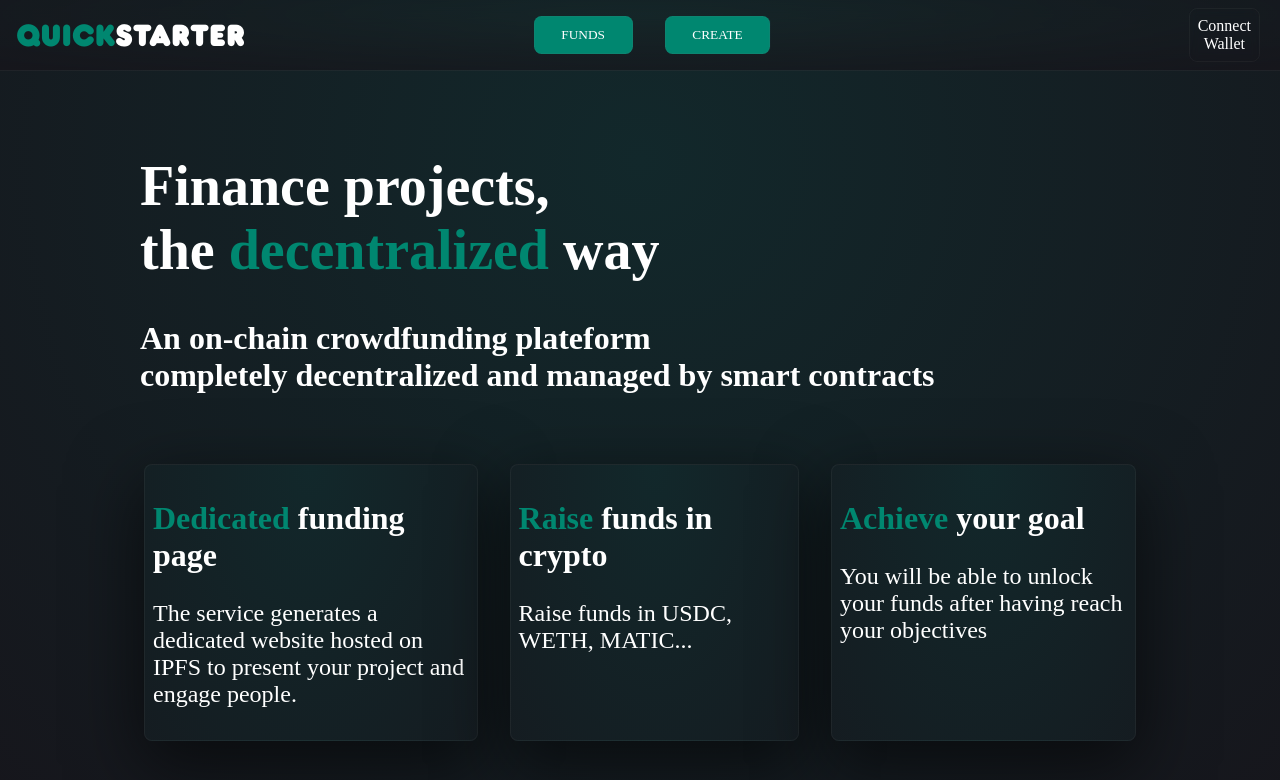
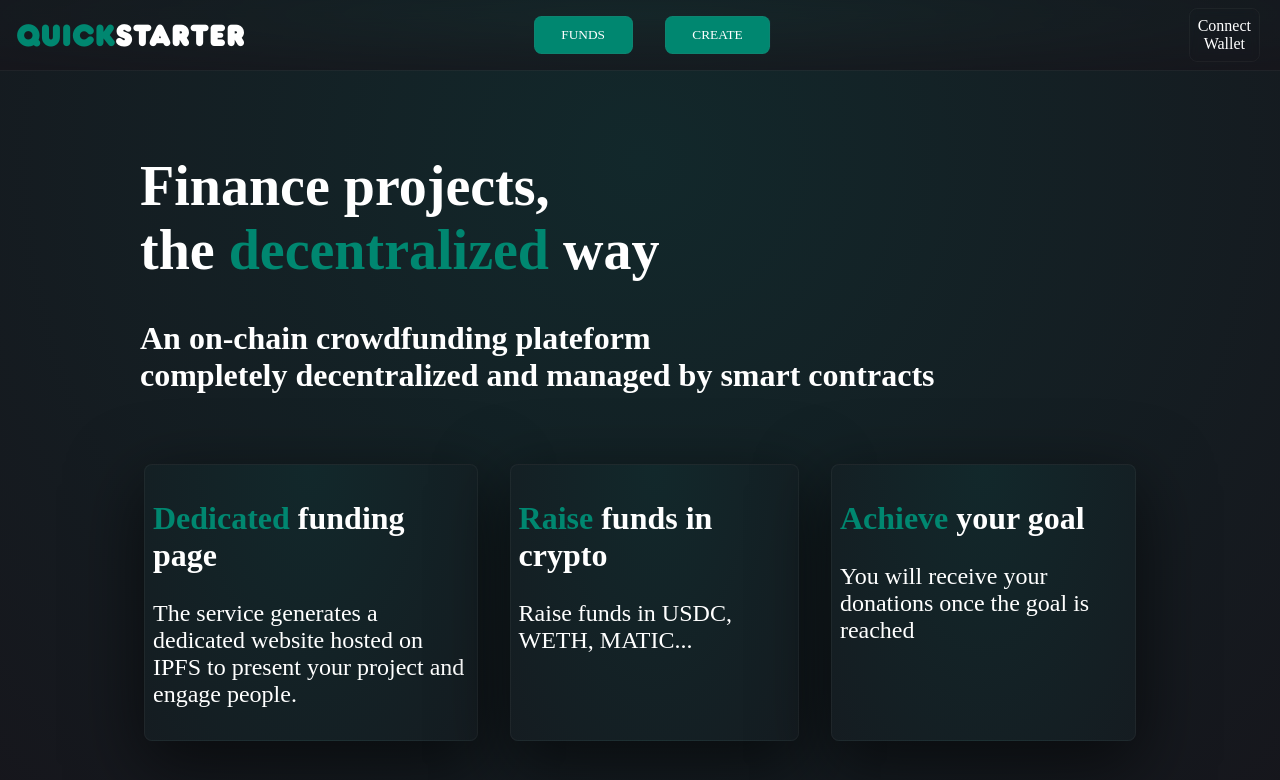
Before and after one commit to clement4saunier/FUNDSARESAFE, a React (Create React App) app in the folder funds-are-safe/: page / in a window 1280 px wide. Shown: the top 780 px of the page. Built offline with nearby package versions, Linux system fonts and the light colour scheme; what ipfs-http-client would draw is missing.

Commit message:
Imrpove home

```diff
--- a/funds-are-safe/src/components/pages/Home.jsx
+++ b/funds-are-safe/src/components/pages/Home.jsx
@@ -20,7 +20,7 @@ export default function Home() {
                 </div>
                 <div className="panel-shadow">
                     <h2><span style={{ "color": "#008770" }}>Achieve</span> your goal</h2>
-                    <p>You will be able to unlock your funds after having reach your objectives</p>
+                    <p>You will receive your donations once the goal is reached</p>
                 </div>
             </div>
         </Page>
```
